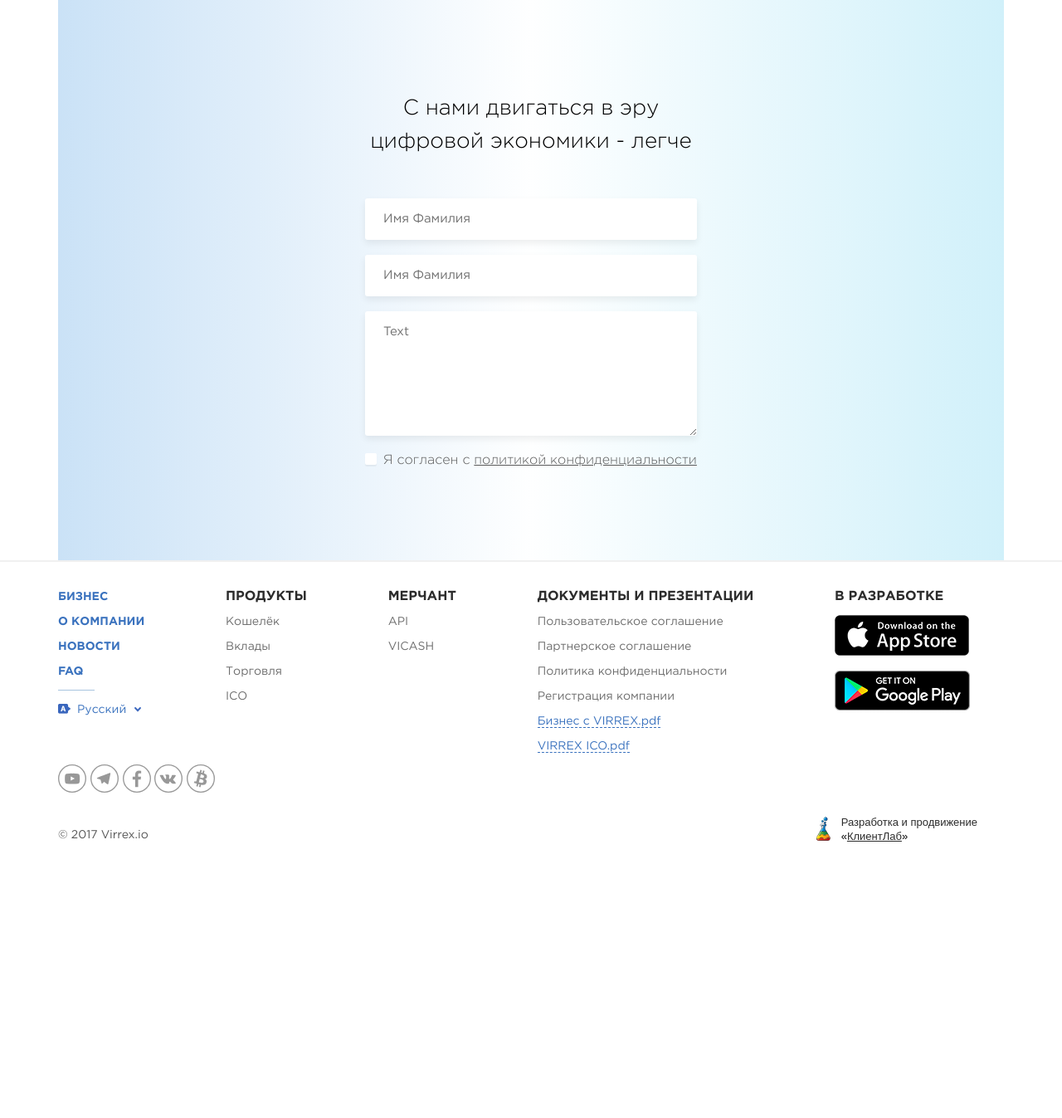
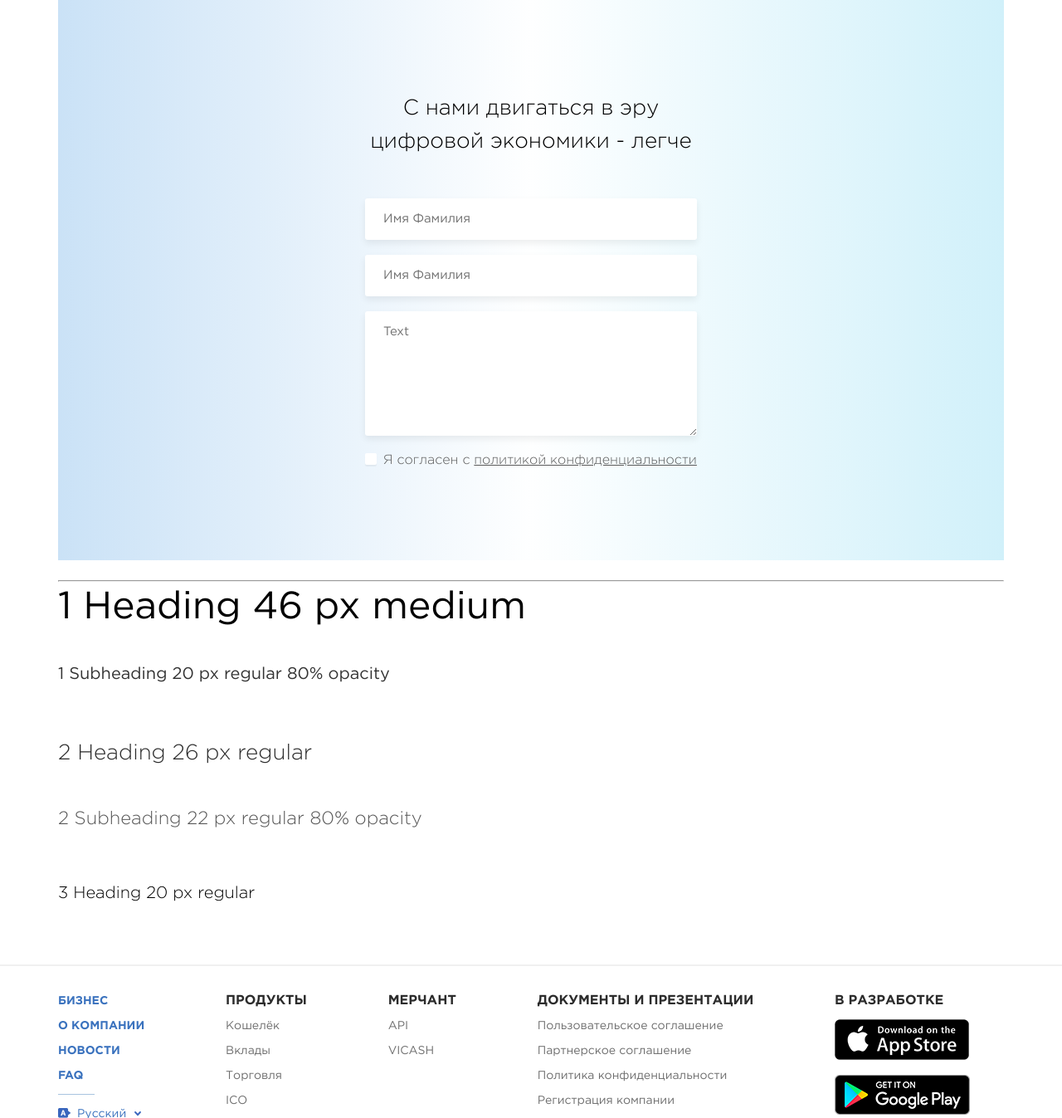
Before and after one commit to clientlab-dev/virrex, a PHP site: page /typography.php in a window 1280 px wide. Shown: the part 482-1829 px from the top of the page at 83% size. Before the commit the page ends 1496 px from the top, so only its background shows below. Run offline with PHP 8.4, Linux system fonts and the light colour scheme; style sheets or scripts are compiled from the project's sources; some libraries are stand-ins or nearby versions.

Commit message:
some changes

```diff
--- a/assets/scss/_news.scss
+++ b/assets/scss/_news.scss
@@ -8,8 +8,13 @@
         font-weight: 500;
         margin-top: 76px;
         float: left;
-        width: 60%;
-        margin-right: 18%;
+        // width: 60%;
+        // margin-right: 18%;
+        @include respond(600px) {
+            // font-size: 26px;
+            margin-top: 26px;
+            font-size: 36px;
+        }
     }
 
     &__title {
@@ -48,7 +53,7 @@
         font-weight: 400;
         border-radius: 24px;
         display: inline-block;
-        margin: 6px 12px 6px 0;
+        // margin: 6px 12px 6px 0;
         transition: opacity .1s;
 
         &:hover {
@@ -67,6 +72,11 @@
         float: right;
         line-height: 48px;
         font-weight: 500;
+        @include respond(1000px) {
+            width: 100%;
+            margin-top: 12px;
+            // text-align: right;
+        }
 
         &:hover {
             opacity: 0.7;
@@ -76,9 +86,11 @@
     &__tags {
         float: left;
         max-width: 80%;
+        margin: 6px 0;
 
         & .news__btn {
-            margin: 6px 14px 6px 0;
+            margin-right: 14px;
+            // margin: 0px 14px 0px 0;
         }
     }
 
@@ -86,6 +98,9 @@
         margin-top: 40px;
         margin-bottom: 62px;
         line-height: 1.6;
+        @include respond(600px) {
+            margin-top: 10px;
+        }
 
         @include clearfix;
 
--- a/assets/scss/_two-collumns.scss
+++ b/assets/scss/_two-collumns.scss
@@ -2,18 +2,24 @@
 
 .two-collumns {
     margin-top: 22px;
-
     @include clearfix;
 
     &__left-col {
         float: left;
         width: 60%;
         margin-right: 18%;
+        @include respond(1000px) {
+            width: 100%;
+            margin-right: 0;
+        }
     }
 
     &__aside {
         float: right;
         width: 22%;
         padding-top: 8px;
+        @include respond(1000px) {
+            display: none;
+        }
     }
 }
--- a/assets/scss/critical.scss
+++ b/assets/scss/critical.scss
@@ -1,6 +1,6 @@
-@import "_compass-reset";
-@import "_mixins";
-
+@import "compass-reset";
+@import "mixins";
+@import "typography.scss";
 * {
     box-sizing: border-box;
 }
--- a/assets/scss/screen.scss
+++ b/assets/scss/screen.scss
@@ -1544,7 +1544,9 @@
 @import "wallets.scss";
 @import "two-collumns.scss";
 @import "news.scss";
+@import "news-single.scss";
 @import "pagination.scss";
+@import "accordion.scss";
 @import "gradient-before-footer.scss";
 @import "form.scss";
 
--- a/news.php
+++ b/news.php
@@ -26,9 +26,9 @@ insert_header($headerOptions);
             <footer>
                 <div class="news__tags">
                     <a href="#" class="news__btn">Тема</a>
-                    <a href="#" class="news__btn">Тема</a>
-                    <a href="#" class="news__btn">Тема</a>
-                    <a href="#" class="news__btn">Тема</a>
+                    <a href="#" class="news__btn">Биткоин</a>
+                    <a href="#" class="news__btn">Storage</a>
+                    <a href="#" class="news__btn">GPU</a>
                 </div>
                     <a href="#" class="news__btn-read">Читать далее >></a>
             </footer>
--- a/typography.php
+++ b/typography.php
@@ -75,8 +75,36 @@
 
 		</div>
 	</div>
+</section>
+<br>
+<hr>
+<section class="typography">
+		<div class="heading heading_h1">
+			<div class="heading__text">
+				1 Heading 46 px medium
+			</div><!-- /.heading__text -->
+			<div class="heading__sub">
+				1 Subheading 20  px regular 80% opacity
+			</div><!-- /.heading__sub -->
+		</div><!-- /.heading heading_h1 -->
 
 
+		<div class="heading heading_h2">
+			<div class="heading__text">
+				2 Heading 26 px regular
+			</div><!-- /.heading__text -->
+			<div class="heading__sub">
+				2 Subheading 22 px regular 80% opacity
+			</div><!-- /.heading__sub -->
+		</div><!-- /.heading heading_h2 -->
+
+		<div class="heading heading_h3">
+			<div class="heading__text">
+				3 Heading 20 px regular
+			</div><!-- /.heading__text -->
+		</div><!-- /.heading heading_h3 -->
+</section>
+<br>
 
 </section>
 </div>
```
Also changed, not shown: assets/js/main.js (+29 -0 lines).
